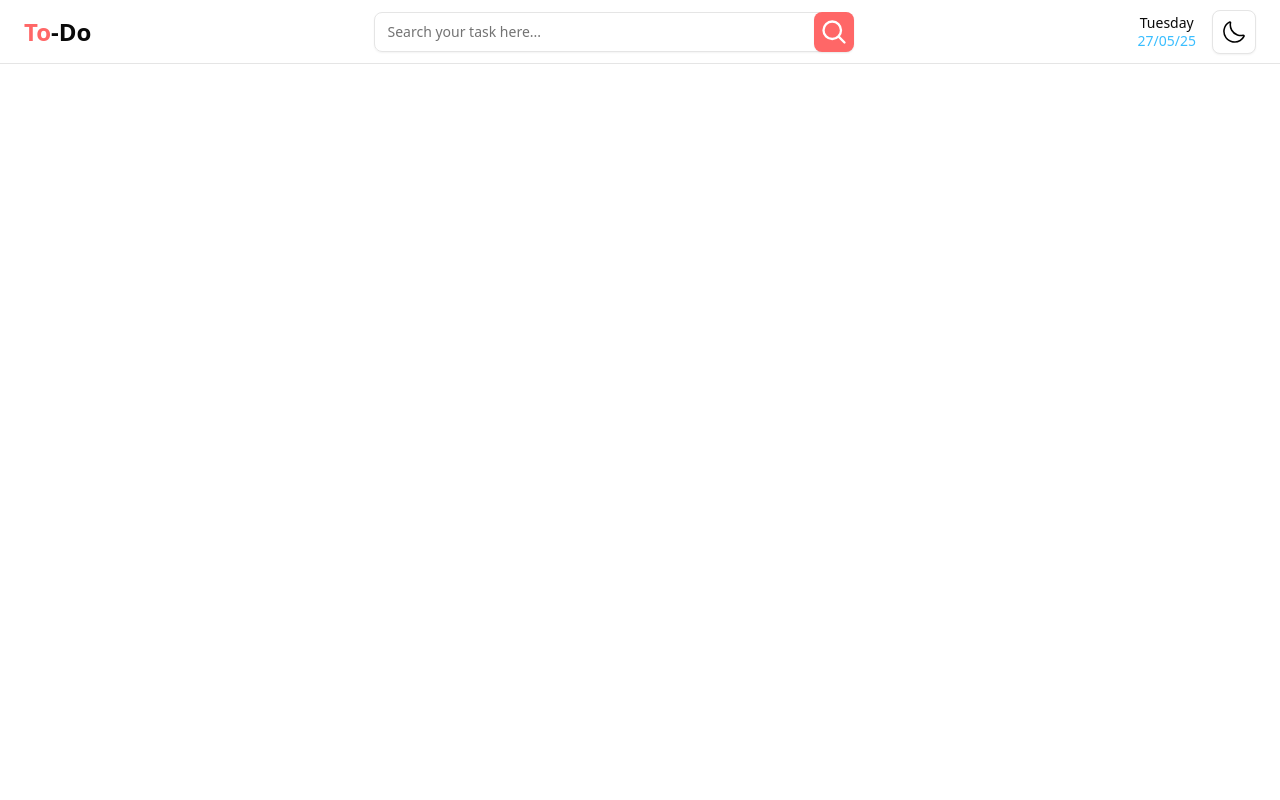
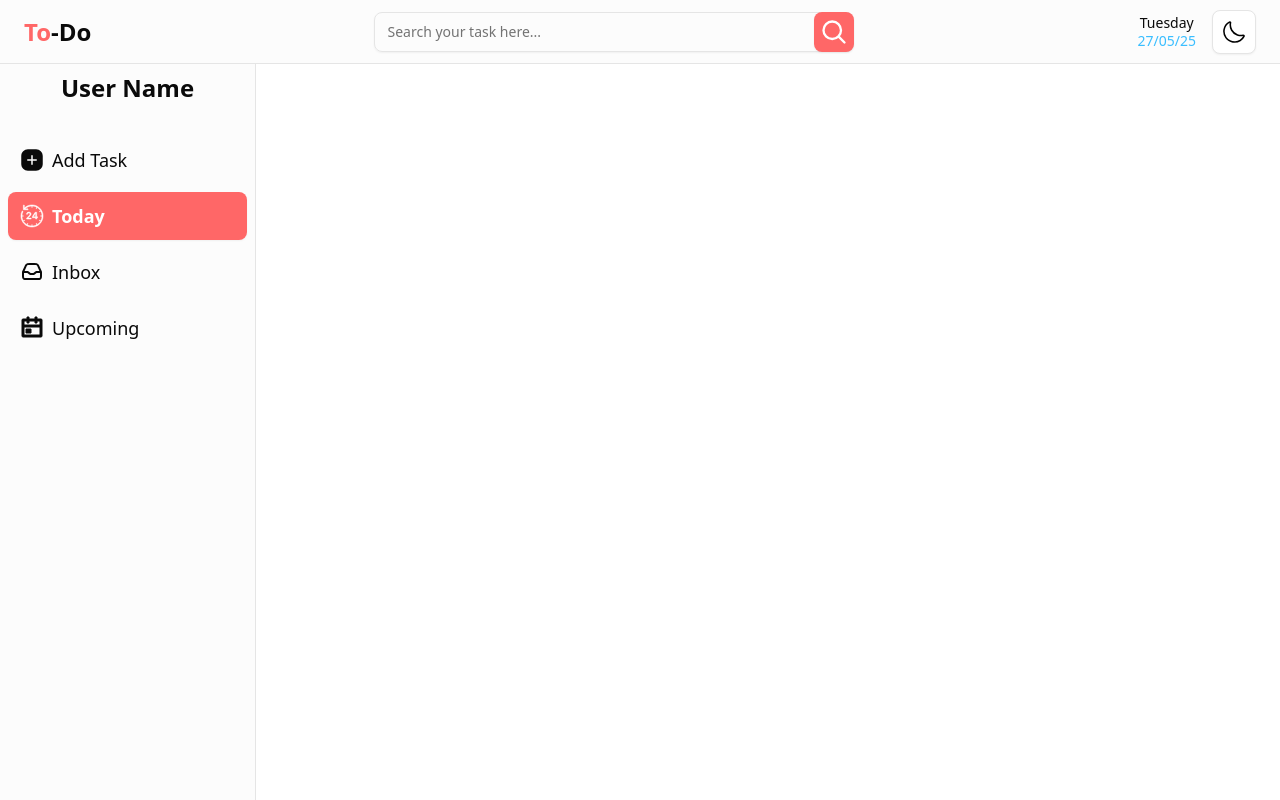
Before and after one commit to dhruv-d-simform/todo, a React (Vite) app: page / in a window 1280 px wide. Built offline with nearby package versions, Linux system fonts and the light colour scheme.

Commit message:
feature: Implement the Sidebar

```diff
--- a/src/App.tsx
+++ b/src/App.tsx
@@ -1,9 +1,14 @@
 import { Header } from '@/components/Header';
+import { Sidebar } from './components/Sidebar';
 
 function App() {
     return (
         <div>
             <Header />
+
+            <Sidebar />
+
+            <div className="pt-16 pl-64"></div>
         </div>
     );
 }
--- a/src/components/Header.tsx
+++ b/src/components/Header.tsx
@@ -11,7 +11,7 @@ export function Header() {
     const { isDarkMode, toggleTheme } = useThemeContext();
 
     return (
-        <header className="w-full mx-auto h-16 border-b flex justify-between items-center gap-6 px-6">
+        <header className="fixed bg-header-sidebar dark:bg-header-sidebar-dark w-full mx-auto h-16 border-b flex justify-between items-center gap-6 px-6">
             <a href="#" className="text-2xl font-bold text-nowrap">
                 <span className="text-main">To</span>-Do
             </a>
--- /dev/null
+++ b/src/components/Sidebar.tsx
@@ -0,0 +1,47 @@
+import { AddTaskIcon } from '@/assets/AddTaskIcon';
+import { Button } from './ui/button';
+import { TodayIcon } from '@/assets/TodayIcon';
+import { InboxIcon } from '@/assets/InboxIcon';
+import { UpcomingIcon } from '@/assets/UpcomingIcon';
+
+export function Sidebar() {
+    return (
+        <div className="fixed top-16 w-64 h-[100dvh] border-r bg-header-sidebar dark:bg-header-sidebar-dark">
+            <p className="text-center text-2xl font-bold p-2">User Name</p>
+
+            <nav className="flex flex-col py-6 px-2 gap-2">
+                <NavButton isActive={false}>
+                    <AddTaskIcon />
+                    <span>Add Task</span>
+                </NavButton>
+                <NavButton isActive={true}>
+                    <TodayIcon />
+                    <span>Today</span>
+                </NavButton>
+                <NavButton isActive={false}>
+                    <InboxIcon />
+                    <span>Inbox</span>
+                </NavButton>
+                <NavButton isActive={false}>
+                    <UpcomingIcon />
+                    <span>Upcoming</span>
+                </NavButton>
+            </nav>
+        </div>
+    );
+}
+
+type NavButtonProps = React.PropsWithChildren<{
+    isActive: boolean;
+}>;
+
+function NavButton({ children, isActive }: NavButtonProps) {
+    return (
+        <Button
+            variant={isActive ? 'default' : 'ghost'}
+            className={`h-12 text-lg cursor-pointer flex justify-start items-center ${isActive && 'bg-main text-white dark:hover:text-black font-bold'}`}
+        >
+            {children}
+        </Button>
+    );
+}
--- a/src/index.css
+++ b/src/index.css
@@ -41,6 +41,8 @@
     --color-sidebar-ring: var(--sidebar-ring);
 
     --color-main: #ff6767;
+    --color-header-sidebar: #fcfcfc;
+    --color-header-sidebar-dark: #1a1a1a;
 }
 
 :root {
```
